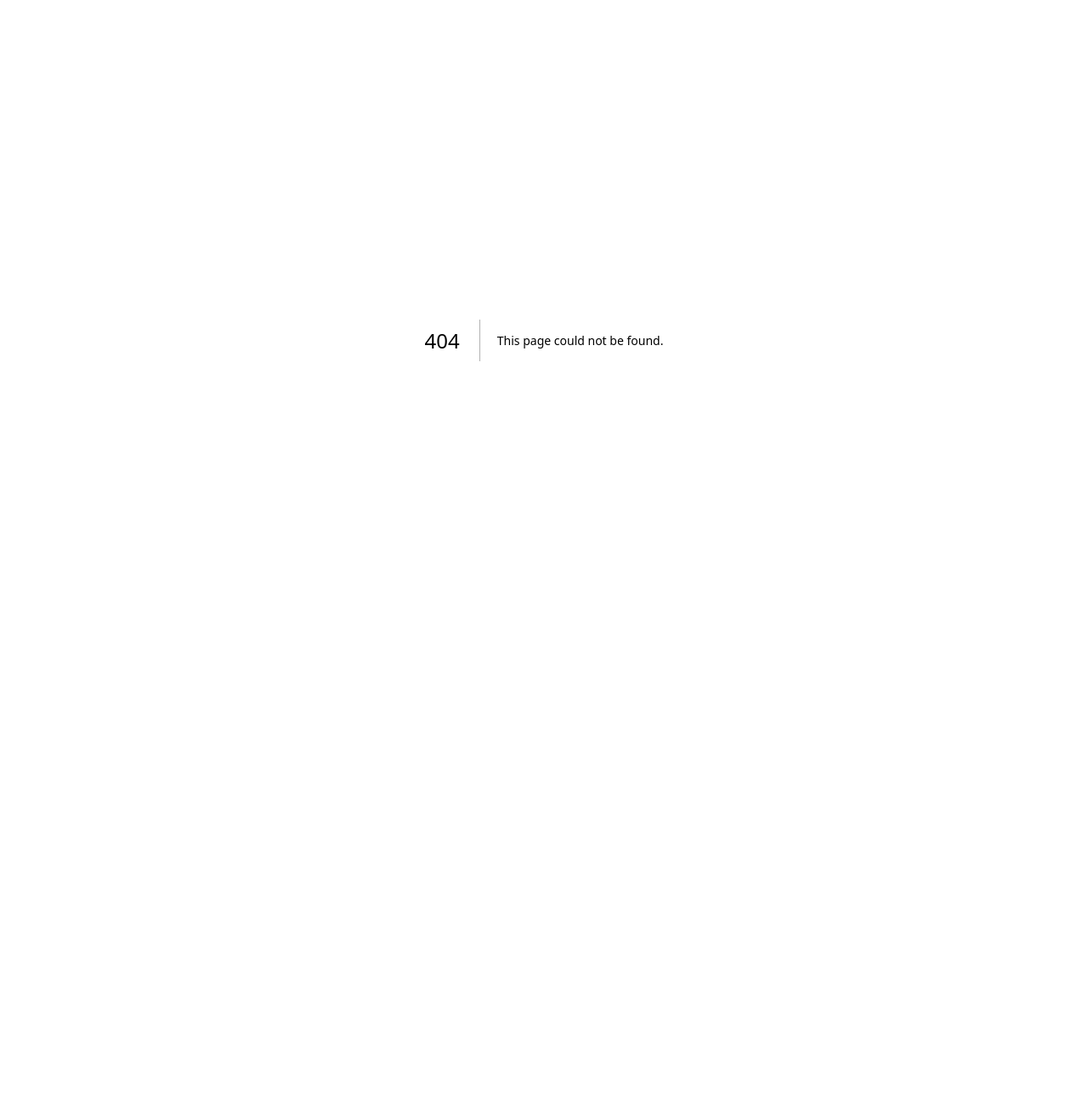
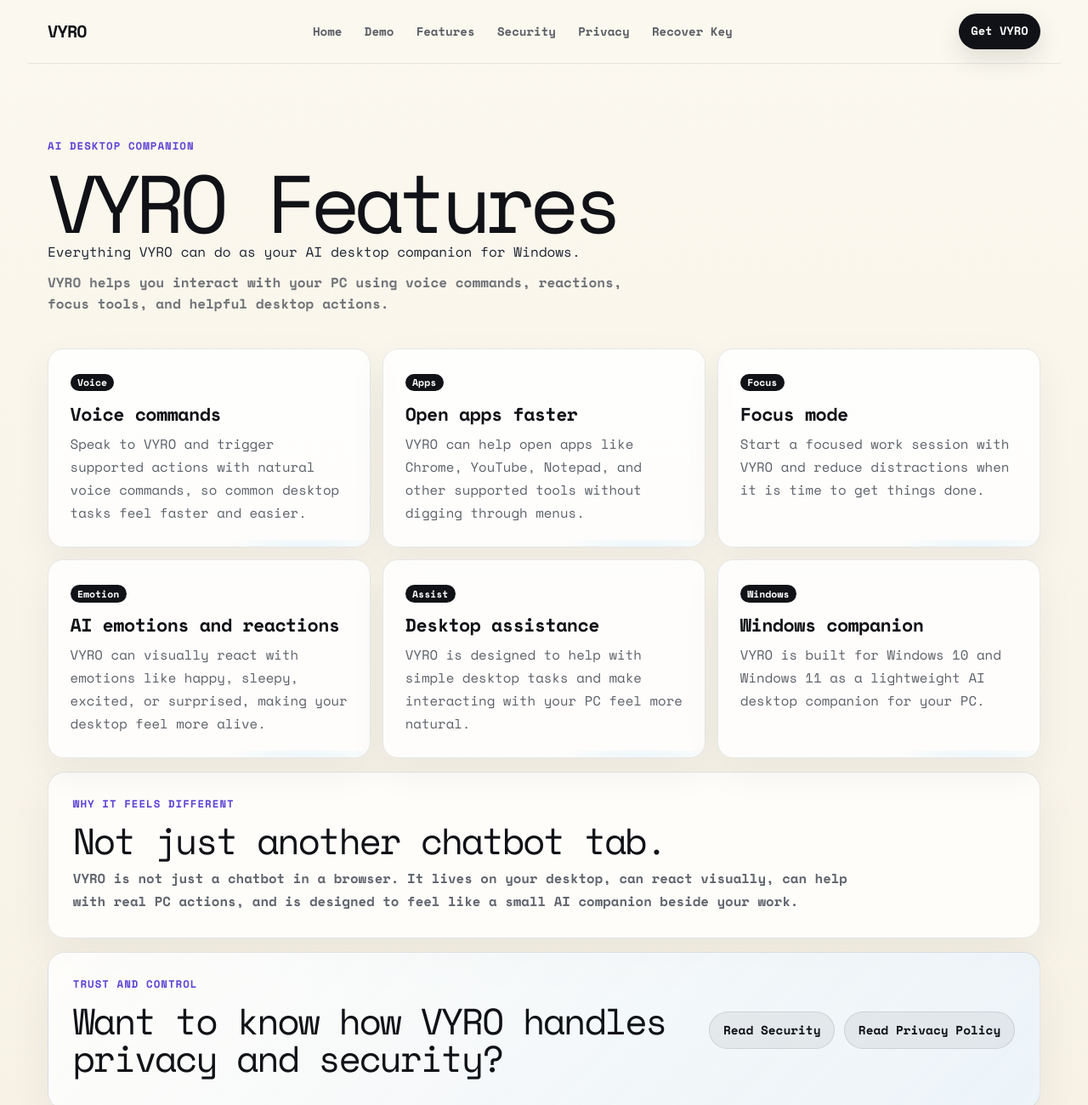
Before and after one commit to Kipasa33/VYRO-Landing, a Next.js app: page /features in a window 1280 px wide. Before the commit this address had no page. Shown: the top 1300 px of the page at 85% size. Before the commit the page ends 800 px from the top, so only its background shows below. Built offline with nearby package versions, Linux system fonts and the light colour scheme.

Commit message:
Add VYRO features SEO page

```diff
--- /dev/null
+++ b/app/features/page.tsx
@@ -0,0 +1,153 @@
+import type { Metadata } from "next";
+import Link from "next/link";
+
+export const metadata: Metadata = {
+  title: "VYRO Features - AI Desktop Companion for Windows",
+  description: "Explore VYRO features including voice commands, app launching, focus mode, AI emotions, and desktop assistance for Windows.",
+  alternates: {
+    canonical: "https://vyrodesk.com/features",
+  },
+  robots: {
+    index: true,
+    follow: true,
+  },
+  openGraph: {
+    title: "VYRO Features - AI Desktop Companion for Windows",
+    description: "Explore VYRO features including voice commands, app launching, focus mode, AI emotions, and desktop assistance for Windows.",
+    url: "https://vyrodesk.com/features",
+  },
+};
+
+const featureCards = [
+  {
+    label: "Voice",
+    title: "Voice commands",
+    body: "Speak to VYRO and trigger supported actions with natural voice commands, so common desktop tasks feel faster and easier.",
+  },
+  {
+    label: "Apps",
+    title: "Open apps faster",
+    body: "VYRO can help open apps like Chrome, YouTube, Notepad, and other supported tools without digging through menus.",
+  },
+  {
+    label: "Focus",
+    title: "Focus mode",
+    body: "Start a focused work session with VYRO and reduce distractions when it is time to get things done.",
+  },
+  {
+    label: "Emotion",
+    title: "AI emotions and reactions",
+    body: "VYRO can visually react with emotions like happy, sleepy, excited, or surprised, making your desktop feel more alive.",
+  },
+  {
+    label: "Assist",
+    title: "Desktop assistance",
+    body: "VYRO is designed to help with simple desktop tasks and make interacting with your PC feel more natural.",
+  },
+  {
+    label: "Windows",
+    title: "Windows companion",
+    body: "VYRO is built for Windows 10 and Windows 11 as a lightweight AI desktop companion for your PC.",
+  },
+];
+
+const webPageJsonLd = {
+  "@context": "https://schema.org",
+  "@type": "WebPage",
+  name: "VYRO Features - AI Desktop Companion for Windows",
+  url: "https://vyrodesk.com/features",
+  description: "Explore VYRO features including voice commands, app launching, focus mode, AI emotions, and desktop assistance for Windows.",
+  isPartOf: {
+    "@type": "WebSite",
+    name: "VYRO",
+    url: "https://vyrodesk.com/",
+  },
+};
+
+export default function FeaturesPage() {
+  return (
+    <main className="privacy-page security-page features-page">
+      <script
+        type="application/ld+json"
+        dangerouslySetInnerHTML={{ __html: JSON.stringify(webPageJsonLd) }}
+      />
+
+      <header className="policy-topbar">
+        <Link className="policy-brand" href="/" aria-label="VYRO home">VYRO</Link>
+        <nav className="policy-nav-links" aria-label="Main navigation">
+          <Link href="/">Home</Link>
+          <Link href="/#demo">Demo</Link>
+          <Link href="/features">Features</Link>
+          <Link href="/security">Security</Link>
+          <Link href="/privacy">Privacy</Link>
+          <Link href="/recover-key">Recover Key</Link>
+        </nav>
+        <Link className="policy-nav-cta" href="/#pricing">Get VYRO</Link>
+      </header>
+
+      <section className="security-hero features-hero" aria-labelledby="features-title">
+        <p className="policy-kicker">AI desktop companion</p>
+        <h1 id="features-title">VYRO Features</h1>
+        <p>Everything VYRO can do as your AI desktop companion for Windows.</p>
+        <p className="features-intro">VYRO helps you interact with your PC using voice commands, reactions, focus tools, and helpful desktop actions.</p>
+      </section>
+
+      <section className="security-shell" aria-label="VYRO product features">
+        <div className="features-card-grid">
+          {featureCards.map((feature) => (
+            <article className="security-card feature-detail-card" key={feature.title}>
+              <span>{feature.label}</span>
+              <h2>{feature.title}</h2>
+              <p>{feature.body}</p>
+            </article>
+          ))}
+        </div>
+
+        <section className="features-difference" aria-labelledby="different-title">
+          <p className="policy-kicker">Why it feels different</p>
+          <h2 id="different-title">Not just another chatbot tab.</h2>
+          <p>VYRO is not just a chatbot in a browser. It lives on your desktop, can react visually, can help with real PC actions, and is designed to feel like a small AI companion beside your work.</p>
+        </section>
+
+        <section className="features-trust-callout" aria-labelledby="features-trust-title">
+          <div>
+            <p className="policy-kicker">Trust and control</p>
+            <h2 id="features-trust-title">Want to know how VYRO handles privacy and security?</h2>
+          </div>
+          <div className="features-trust-links">
+            <Link href="/security">Read Security</Link>
+            <Link href="/privacy">Read Privacy Policy</Link>
+          </div>
+        </section>
+
+        <section className="features-cta" aria-labelledby="features-cta-title">
+          <h2 id="features-cta-title">Ready to try VYRO?</h2>
+          <p>Get the Windows AI desktop companion with a one-time lifetime license.</p>
+          <Link href="/#pricing">Get VYRO</Link>
+        </section>
+      </section>
+
+      <footer className="site-footer professional-footer">
+        <div className="site-footer-brand">
+          <Link className="site-footer-logo" href="/">VYRO</Link>
+          <p>AI desktop companion for Windows.</p>
+        </div>
+        <div className="site-footer-column">
+          <h3>Company</h3>
+          <Link href="/">Home</Link>
+          <Link href="/#demo">Demo</Link>
+          <Link href="/#pricing">Pricing</Link>
+          <Link href="/features">Features</Link>
+          <Link href="/security">Security</Link>
+          <Link href="/privacy">Privacy Policy</Link>
+          <Link href="/recover-key">Recover Key</Link>
+        </div>
+        <div className="site-footer-column">
+          <h3>Support</h3>
+          <a href="mailto:support@vyrodesk.com">support@vyrodesk.com</a>
+          <Link href="/recover-key">Recover license key</Link>
+        </div>
+      </footer>
+    </main>
+  );
+}
--- a/app/globals.css
+++ b/app/globals.css
@@ -391,3 +391,23 @@
 .security-faq-list p { margin: 0; font-size: .95rem; line-height: 1.7; font-weight: 500; color: rgba(29,36,48,.72); }
 @media (min-width:640px){.security-hero{padding:5.5rem 1.5rem 2.5rem}.security-shell{padding:0 1.5rem}.security-grid{grid-template-columns:repeat(2,minmax(0,1fr))}.security-card,.security-faq{padding:1.45rem}}
 @media (min-width:1024px){.security-card{padding:1.6rem}.security-faq{padding:1.8rem}}
+.features-page { min-height: 100vh; }
+.features-hero h1 { max-width: 13ch; }
+.features-intro { max-width: 44rem !important; margin-top: .75rem !important; font-size: 1rem !important; font-weight: 520 !important; color: rgba(29,36,48,.62) !important; }
+.features-card-grid { display: grid; gap: .9rem; }
+.feature-detail-card { position: relative; overflow: hidden; }
+.feature-detail-card::after { content: ""; position: absolute; inset: auto -18% -45% 42%; height: 7rem; background: radial-gradient(circle, rgba(125,211,252,.22), transparent 68%); pointer-events: none; }
+.features-difference,.features-trust-callout,.features-cta { margin-top: 1rem; padding: 1.2rem; background: rgba(255,255,255,.78); border: 1px solid rgba(29,36,48,.1); border-radius: 1.25rem; box-shadow: 0 1.2rem 3.2rem rgba(29,36,48,.06); }
+.features-difference h2,.features-trust-callout h2,.features-cta h2 { margin: .35rem 0 .55rem; font-family: var(--font-sans); font-size: clamp(1.55rem,4.5vw,2.7rem); line-height: 1.02; letter-spacing: -.055em; color: #101217; }
+.features-difference p:last-child,.features-cta p { max-width: 58rem; margin: 0; font-size: .98rem; line-height: 1.72; font-weight: 520; color: rgba(29,36,48,.7); }
+.features-trust-callout { display: grid; gap: 1rem; align-items: center; background: linear-gradient(135deg, rgba(255,255,255,.82), rgba(232,244,255,.74)); }
+.features-trust-links { display: flex; flex-wrap: wrap; gap: .65rem; }
+.features-trust-links a,.features-cta a { min-height: 2.75rem; display: inline-flex; align-items: center; justify-content: center; padding: .74rem 1rem; border-radius: 999px; font-size: .9rem; line-height: 1; font-weight: 850; text-decoration: none; transition: transform .2s ease, box-shadow .2s ease, background .2s ease; }
+.features-trust-links a { background: rgba(16,18,23,.06); color: #101217; border: 1px solid rgba(16,18,23,.1); }
+.features-trust-links a:hover,.features-cta a:hover { transform: translateY(-2px); }
+.features-cta { margin-bottom: 2rem; text-align: center; background: radial-gradient(circle at 50% 0%, rgba(34,211,238,.22), transparent 38%), #101217; color: #fff; }
+.features-cta h2 { color: #fff; }
+.features-cta p { margin: 0 auto; color: rgba(247,242,229,.72); }
+.features-cta a { margin-top: 1rem; background: #f7f2e5; color: #101217; box-shadow: 0 1rem 2.4rem rgba(0,0,0,.18); }
+@media (min-width:640px){.features-card-grid{grid-template-columns:repeat(2,minmax(0,1fr))}.features-difference,.features-trust-callout,.features-cta{padding:1.45rem}}
+@media (min-width:1024px){.features-card-grid{grid-template-columns:repeat(3,minmax(0,1fr))}.features-trust-callout{grid-template-columns:1fr auto}.features-difference,.features-trust-callout,.features-cta{padding:1.8rem}}
--- a/app/page.tsx
+++ b/app/page.tsx
@@ -452,6 +452,7 @@
           <a href="/">Home</a>
           <a href="#demo">Demo</a>
           <a href="#pricing">Pricing</a>
+          <a href="/features">Features</a>
           <a href="#faq">FAQ</a>
           <a href="/privacy">Privacy Policy</a>
           <a href="/recover-key">Recover Key</a>
--- a/app/sitemap.ts
+++ b/app/sitemap.ts
@@ -9,6 +9,12 @@
       lastModified,
       changeFrequency: "weekly",
       priority: 1,
+    },
+    {
+      url: "https://vyrodesk.com/features",
+      lastModified,
+      changeFrequency: "monthly",
+      priority: 0.85,
     },
     {
       url: "https://vyrodesk.com/security",
```
Also changed, not shown: public/llms.txt.
